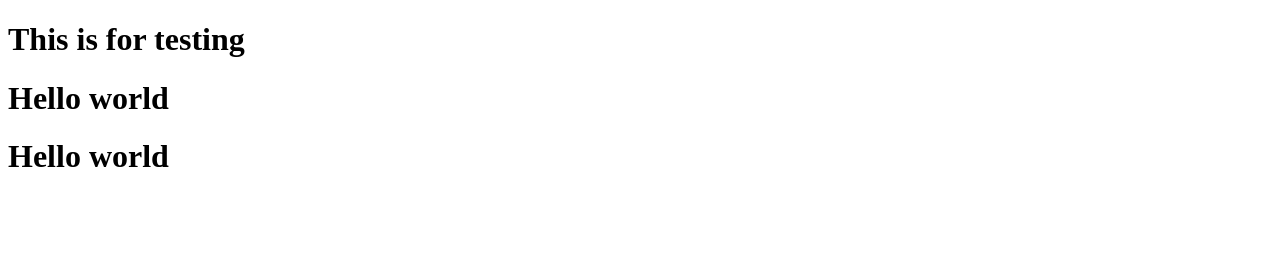
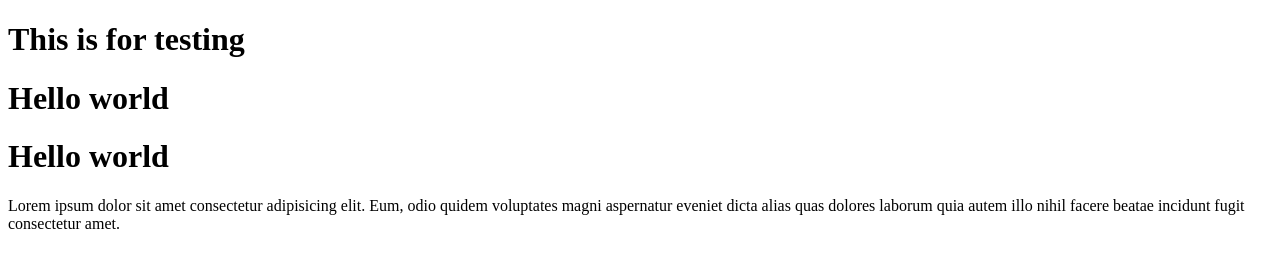
Before and after one commit to shubhamtailor336-hue/skilledu, a plain HTML site: page index.html in a window 1280 px wide. Drawn offline with Linux system fonts and the light colour scheme.

Commit message:
Create a p tag

```diff
--- a/index.html
+++ b/index.html
@@ -9,5 +9,6 @@
     <h1>This is for testing</h1>
     <h1>Hello world</h1>
     <h1>Hello world</h1>
+    <p>Lorem ipsum dolor sit amet consectetur adipisicing elit. Eum, odio quidem voluptates magni aspernatur eveniet dicta alias quas dolores laborum quia autem illo nihil facere beatae incidunt fugit consectetur amet.</p>
 </body>
 </html>
```
